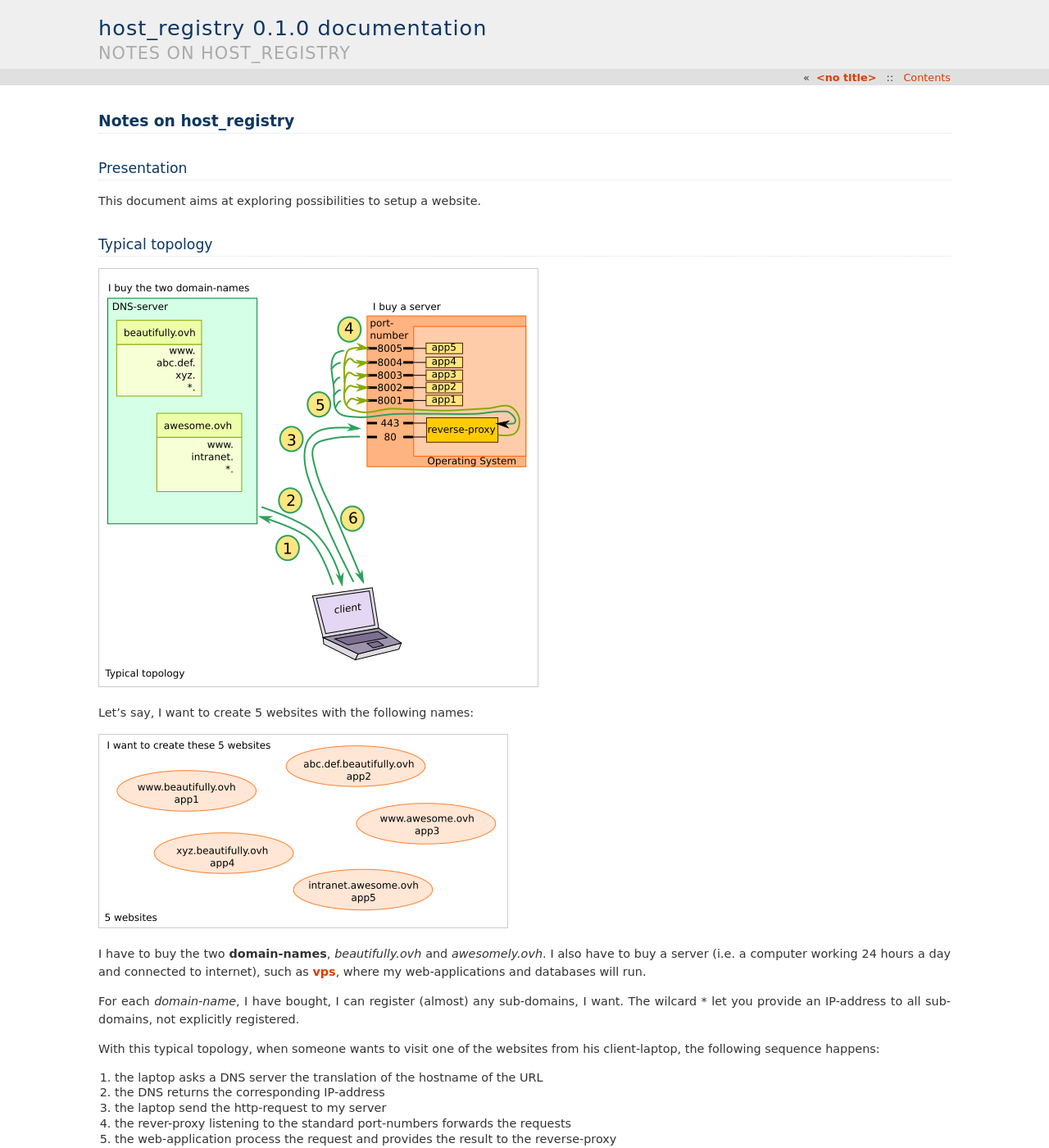
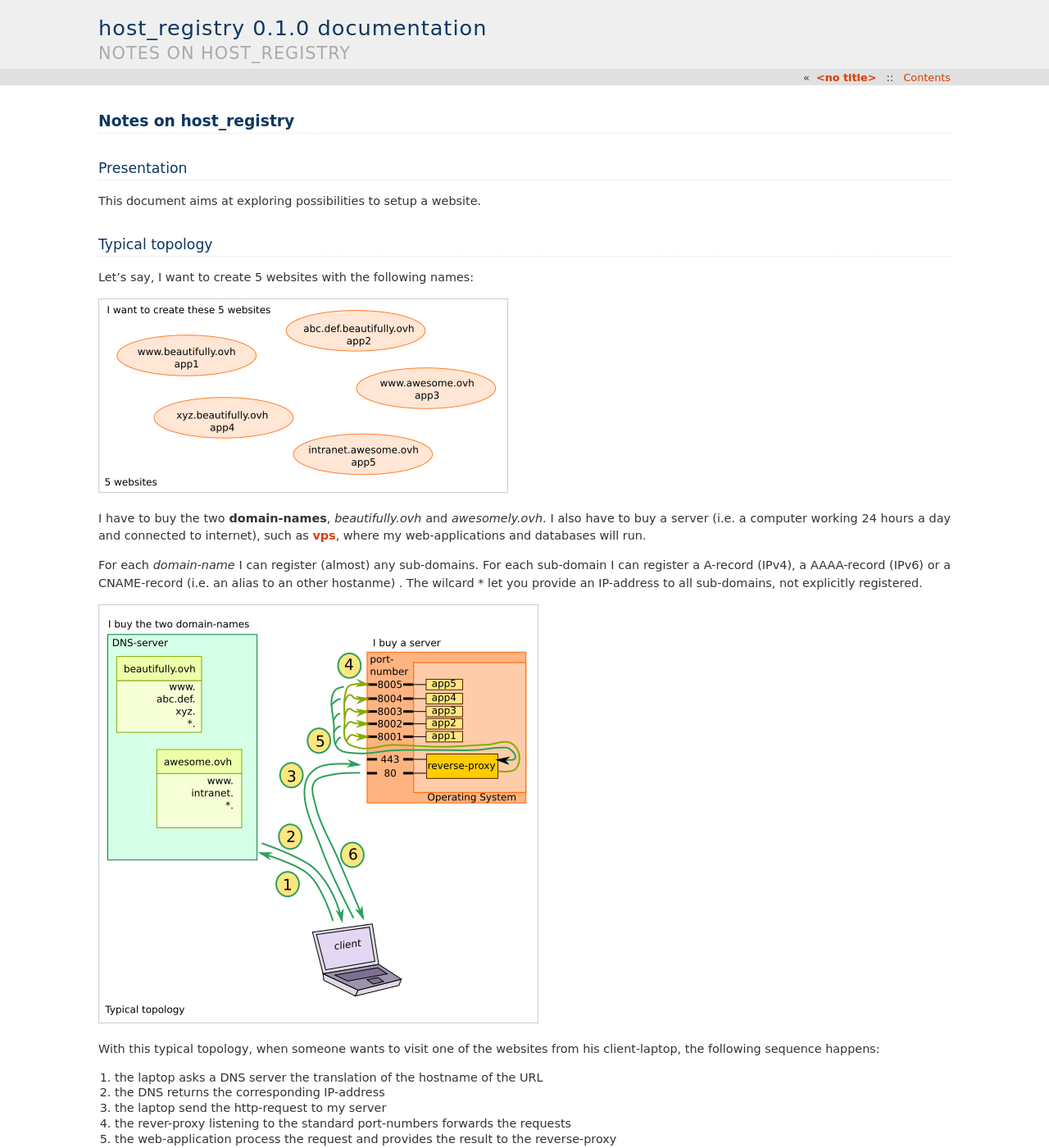
Before and after one commit to charlyoleg/host_registry, a Sphinx documentation site: the page built from docs/notes_on_host_registry.rst, in a window 1280 px wide and 1400 px high. Shown: the whole window at 82% size. Built offline with Sphinx 7.4.7, drawn with Linux system fonts in a browser that asks for light colours; some of the changed text lies outside the part shown.

Commit message:
more docs

```diff
--- a/docs/notes_on_host_registry.rst
+++ b/docs/notes_on_host_registry.rst
@@ -9,10 +9,9 @@ Presentation
 This document aims at exploring possibilities to setup a website.
 
 
+
 Typical topology
 ================
-
-.. image:: typical_topology.png
 
 Let's say, I want to create 5 websites with the following names:
 
@@ -20,10 +19,11 @@ Let's say, I want to create 5 websites with the following names:
 
 I have to buy the two **domain-names**, *beautifully.ovh* and *awesomely.ovh*. I also have to buy a server (i.e. a computer working 24 hours a day and connected to internet), such as vps_, where my web-applications and databases will run.
 
-For each *domain-name*, I have bought, I can register (almost) any sub-domains, I want. The wilcard \* let you provide an IP-address to all sub-domains, not explicitly registered.
+For each *domain-name* I can register (almost) any sub-domains. For each sub-domain I can register a A-record (IPv4), a AAAA-record (IPv6) or a CNAME-record (i.e. an alias to an other hostanme) . The wilcard \* let you provide an IP-address to all sub-domains, not explicitly registered.
 
 .. _vps: https://www.ovhcloud.com/en/vps/
 
+.. image:: typical_topology.png
 
 With this typical topology, when someone wants to visit one of the websites from his client-laptop, the following sequence happens:
 
```
Also changed, not shown: other parts of docs/notes_on_host_registry.rst (+1 -1 lines).
